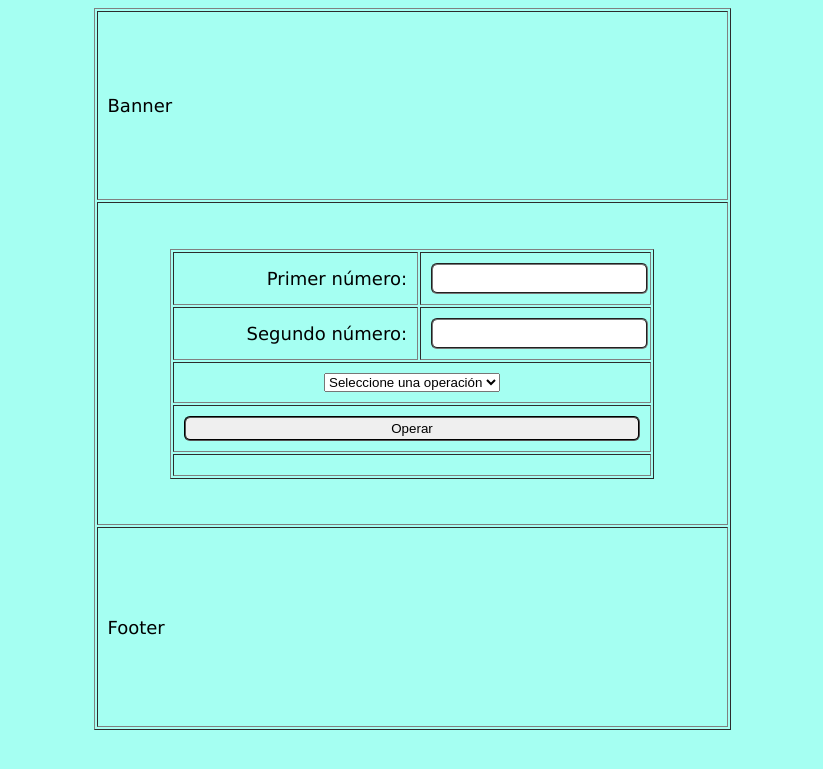
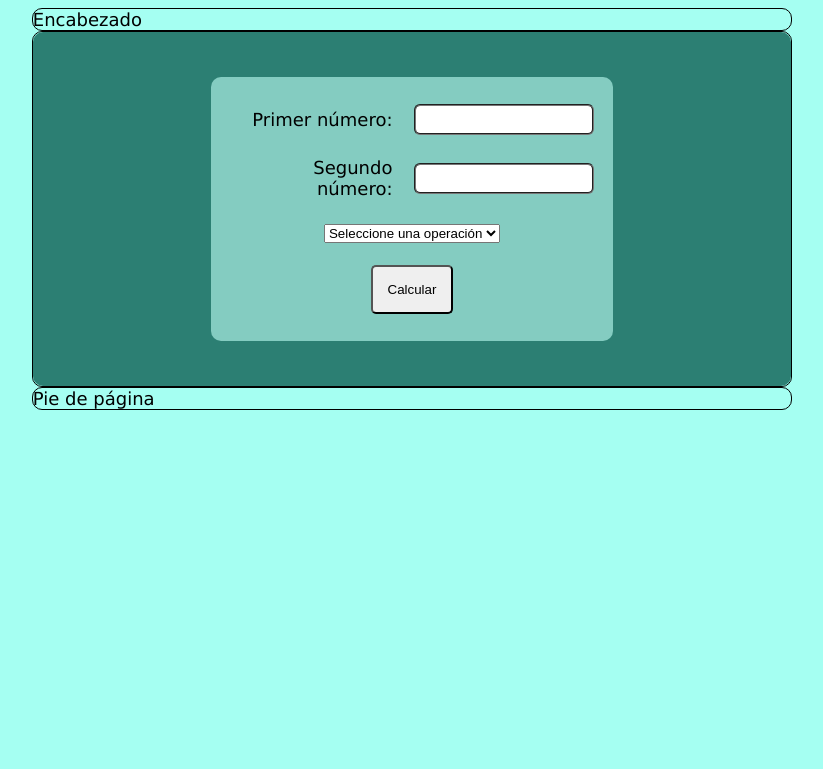
Before and after one commit to EdissonCastro/EjercicioPOO2, a PHP site: page /operaciones.php in a window 1280 px wide. Shown: the top 769 px of the page, without its empty margins (228-1051 px from the left). Run offline with PHP 8.4, Linux system fonts and the light colour scheme; the visitor is signed in with stand-in values (Sample User, id 1).

Commit message:
Add files via upload

```diff
--- /dev/null
+++ b/conexion.php
@@ -0,0 +1,3 @@
+<?php
+	$conexion = new mysqli( "localhost", "root", "", "db_operaciones" );
+?>
--- a/operaciones.php
+++ b/operaciones.php
@@ -1,38 +1,27 @@
-<!DOCTYPE html PUBLIC "-//W3C//DTD XHTML 1.0 Transitional//EN" "http://www.w3.org/TR/xhtml1/DTD/xhtml1-transitional.dtd">
-<html xmlns="http://www.w3.org/1999/xhtml">
+<!DOCTYPE html>
 <head>
-<link href='estilos.css' rel='stylesheet'/>
 <meta http-equiv="Content-Type" content="text/html; charset=utf-8" />
 <title>Ejercicio POO</title>
+<link href="estilos.css" rel="stylesheet"/>
 </head>
-<?php
-	include("validarsesion.php");
+<body>
+<header>Encabezado</header>
+<section>
+    <div class="contenedor">
+    	<form name="form1" method="post" action="validar.php">
+             <table class="formulario">
+                    <tr>
+                      <td class="etiqueta">Primer número:</td>
+                      <td><input type="text" name="num1" id="textfield" /></td>
+                    </tr>
 
-	if( sesion_iniciada() )
-	{
-?>
-<body>
-<form id="form1" name="form1" method="post" action="respoperaciones.php">
-  <div align="center">
-    <table width="637" border="1">
                     <tr>
-        <td height="167">Banner</td>
-      </tr>
-      <tr>
-        <td height="301"><div align="center">
-          <table width="484" border="1">
-            <tr>
-              <td width="238"><div align="right">Primer número:</div></td>
-              <td width="230">
-                <input type="text" name="num1" id="textfield" /></td>
-              </tr>
-            <tr>
-              <td><div align="right">Segundo número:</div></td>
+                      <td class="etiqueta">Segundo número:</td>
                       <td><input type="text" name="num2" id="textfield2" /></td>
                     </tr>
+
                     <tr>
                       <td colspan="2">
-                <div align="center">
                            <select name="operaciones" id="select">
                             <option value="ninguna">Seleccione una operación</option>
                             <option value="suma">Sumar</option>
@@ -40,41 +29,25 @@
                             <option value="multiplicacion">Multiplicar</option>
                             <option value="division">Dividir</option>
                           </select>
-                </div>
-                </td>
-				<tr>
-                	<td colspan="2"	><div align="center">
-                	  <input type='submit' value='Operar'/>
-              	  </div></td>
-                </tr>
-
-
-              <td colspan="2">
 
                       </td>
                    	</tr>
 
-            </table>
-        </div></td>
-      </tr>
                     <tr>
-        <td height="178">Footer</td>
+                      <td colspan="2">
+                          <button type="submit" name="button" id="button">Calcular</button>
+                      </td>
                    	</tr>
              </table>
+    	</form>
     </div>
-</form>
+</section>
+<footer>Pie de página</footer>
+
+
+<!--
+
+
+-->
 </body>
 </html>
-<?php
-	}// Fin if
-	else
-	{
-		echo "Error: sesión no iniciada";
-		echo
-		"
-			<form action='index.php'>
-				<input type='submit' value='Iniciar sesión' />
-			</form>
-		";
-	}
-?>
```
Also changed, not shown: index.php (+7 -0 lines), validar.php (+6 -3 lines). Lines whose indentation alone changed are shown as unchanged.
